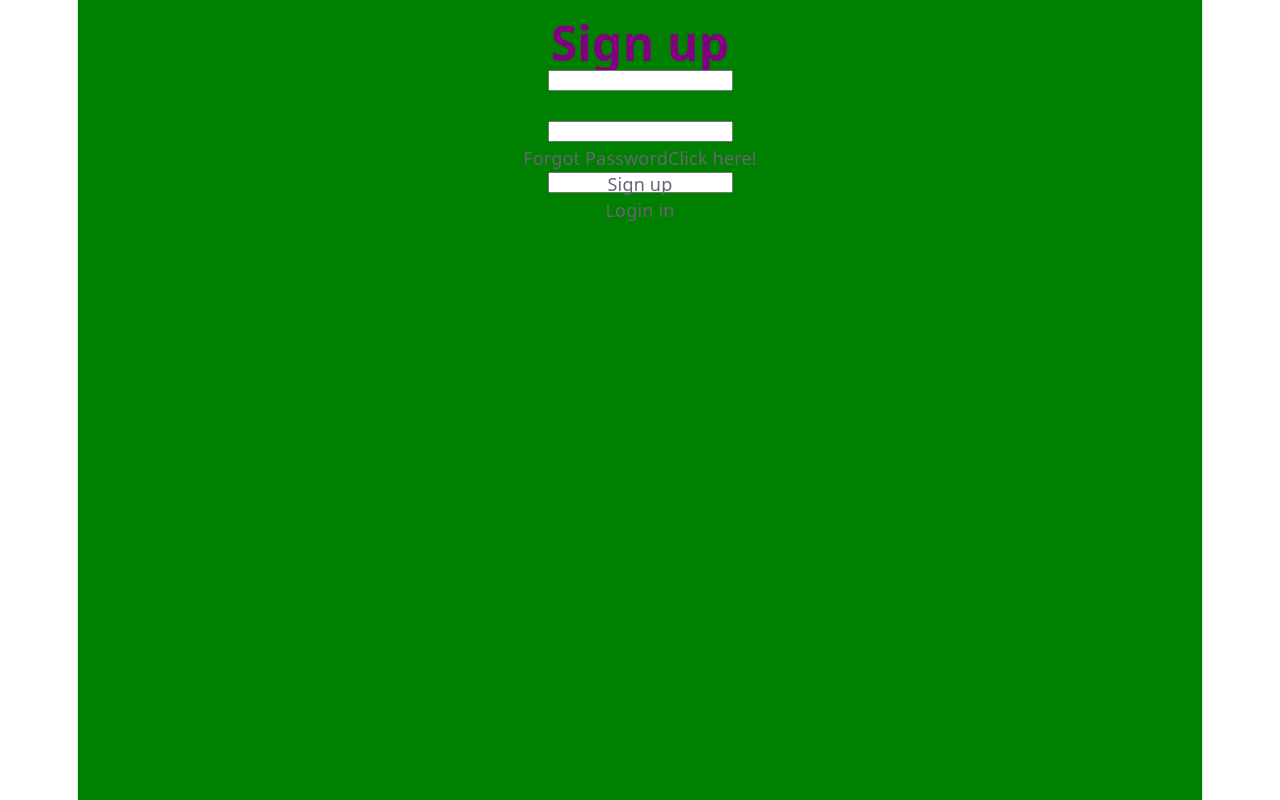
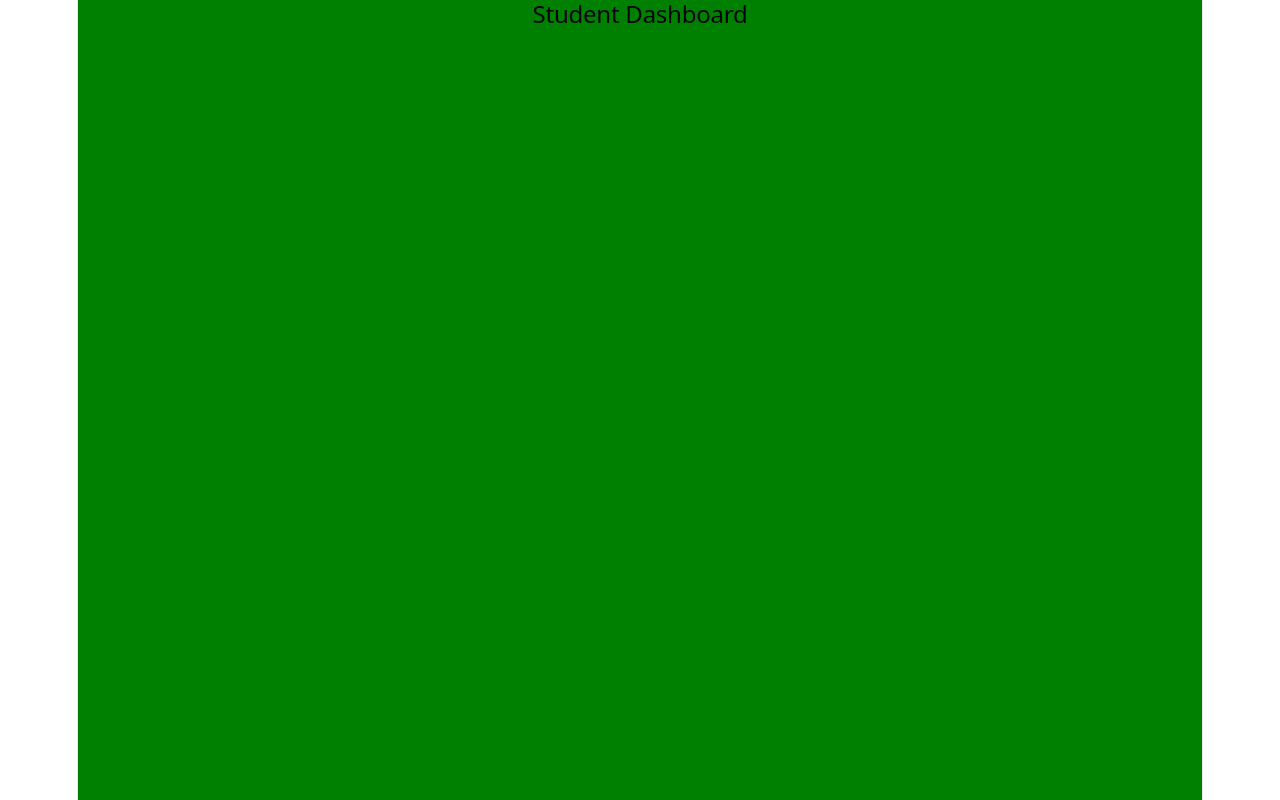
Before and after one commit to JosephMaryYiga-ops/ILES-PROJECT, a React (Vite) app in the folder frontend/: page /student in a window 1280 px wide. Built offline with nearby package versions, Linux system fonts and the light colour scheme.

Commit message:
organised the frontend

```diff
--- a/frontend/package.json
+++ b/frontend/package.json
@@ -11,7 +11,8 @@
   },
   "dependencies": {
     "react": "^19.2.4",
-    "react-dom": "^19.2.4"
+    "react-dom": "^19.2.4",
+    "react-router-dom": "^7.14.2"
   },
   "devDependencies": {
     "@eslint/js": "^9.39.4",
--- a/frontend/src/App.jsx
+++ b/frontend/src/App.jsx
@@ -1,17 +1,21 @@
+import { BrowserRouter, Routes, Route } from "react-router-dom";
 
-import'./App.css';
-import LoginSignup from './assets/LoginSignup';
+import Login from "./pages/Login";
+import StudentDashboard from "./pages/StudentDashboard";
+import SupervisorDashboard from "./pages/SupervisorDashboard";
+import AdminDashboard from "./pages/AdminDashboard";
 
 function App() {
-
-
   return (
-    <div>
-      <LoginSignup></LoginSignup>
-    </div>
-
-
+    <BrowserRouter>
+      <Routes>
+        <Route path="/" element={<Login />} />
+        <Route path="/student" element={<StudentDashboard />} />
+        <Route path="/supervisor" element={<SupervisorDashboard />} />
+        <Route path="/admin" element={<AdminDashboard />} />
+      </Routes>
+    </BrowserRouter>
   );
 }
 
-export default App
+export default App;
--- /dev/null
+++ b/frontend/src/pages/AdminDashboard.jsx
@@ -0,0 +1,5 @@
+function AdminDashboard() {
+  return <h2>Admin Dashboard</h2>;
+}
+
+export default AdminDashboard;
--- /dev/null
+++ b/frontend/src/pages/Login.jsx
@@ -0,0 +1,5 @@
+function Login() {
+  return <h2>Login Page</h2>;
+}
+
+export default Login;
--- /dev/null
+++ b/frontend/src/pages/StudentDashboard.jsx
@@ -0,0 +1,5 @@
+function StudentDashboard() {
+  return <h2>Student Dashboard</h2>;
+}
+
+export default StudentDashboard;
--- /dev/null
+++ b/frontend/src/pages/SupervisorDashboard.jsx
@@ -0,0 +1,5 @@
+function SupervisorDashboard() {
+  return <h2>Supervisor Dashboard</h2>;
+}
+
+export default SupervisorDashboard;
```
Also changed, not shown: frontend/src/pages/Criteria.jsx (added), frontend/src/pages/Evaluation.jsx (added), frontend/src/pages/Placement.jsx (added), frontend/src/pages/ReviewLogs.jsx (added), frontend/src/pages/SubmitLog.jsx (renamed from frontend/src/SubmitLog.jsx), frontend/src/pages/WeeklyLogs.jsx (renamed from frontend/src/WeeklyLogs.jsx), 1 other file (tests, documents, lock files or other folders).
